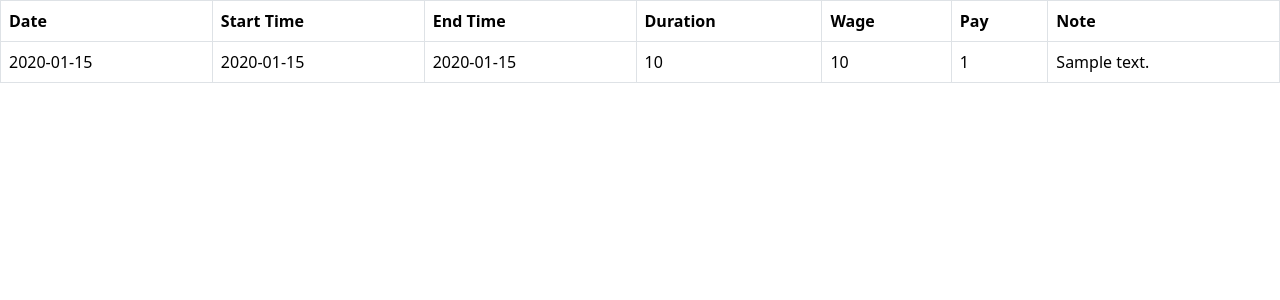
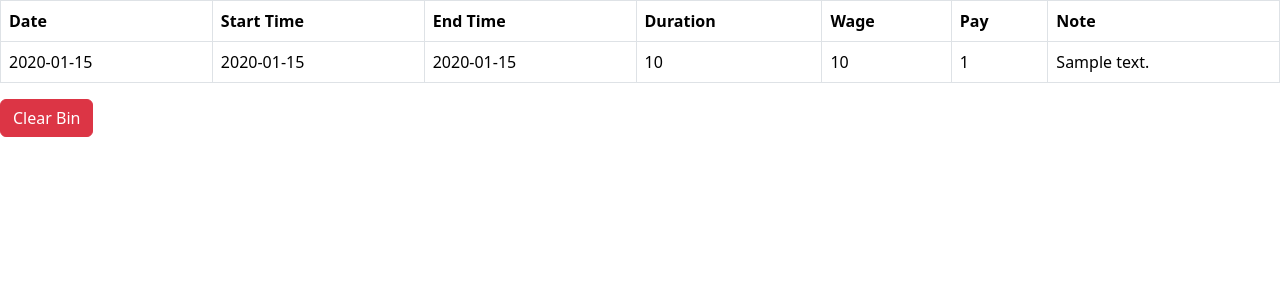
Before and after one commit to gweiser/timetracker, a Flask app: page /bin_view in a window 1280 px wide. Shown: the part 56-356 px from the top of the page. Run offline with Flask 3, Linux system fonts and the light colour scheme; tables that the repository leaves empty hold one stand-in row (values such as "Sample post").

Commit message:
Add functionality to clear bin

```diff
--- a/website/templates/bin_view.html
+++ b/website/templates/bin_view.html
@@ -18,7 +18,10 @@
         <td>{{row.wage}}</td>
         <td>{{row.pay}}</td>
         <td>{{row.note}}</td>
+        {% endfor %}
     </tr>
-    {% endfor %}
 </table>
+<a href="{{url_for('views.clear_bin')}}">
+    <button class="btn btn-danger">Clear Bin</button>
+</a>
 {% endblock %}
--- a/website/views.py
+++ b/website/views.py
@@ -201,3 +201,11 @@ def bin_view():
             )
 
     return render_template("bin_view.html", bin_entries=bin_entries)
+
+@views.route("/clear_bin", methods=["GET", "POST"])
+def clear_bin():
+
+    db.execute("DELETE FROM bin")
+    db.commit()
+
+    return redirect(url_for("views.home"))
```
Also changed, not shown: database.db.
